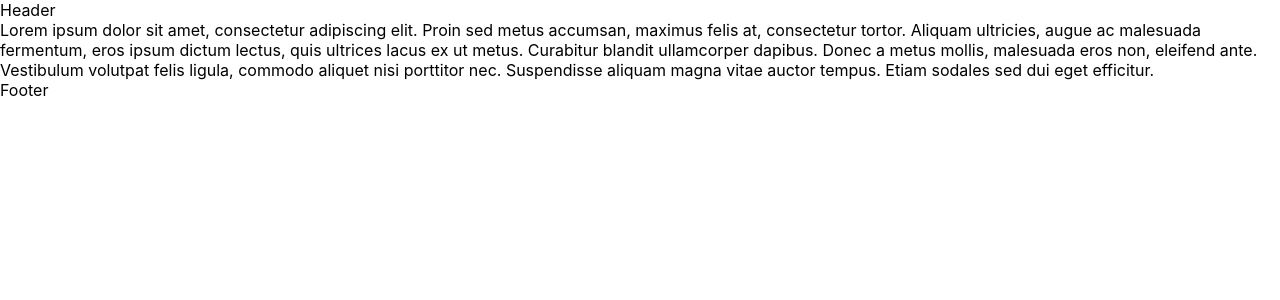
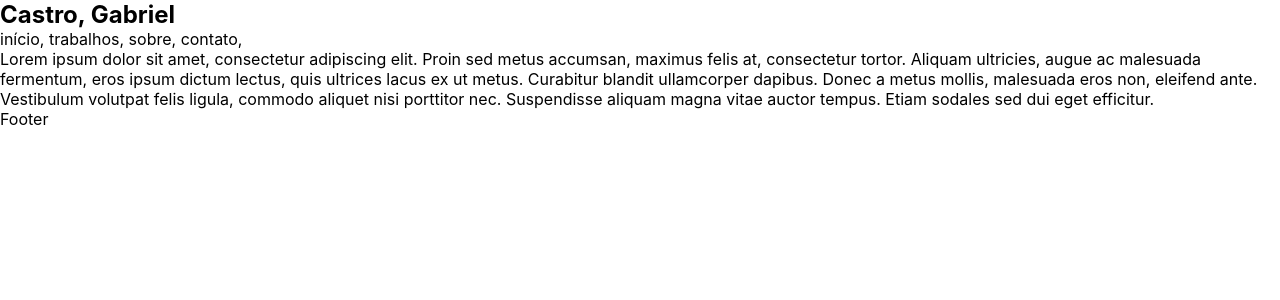
Before and after one commit to GabrielCastro-dev/my-portifolio, a React (Create React App) app: page / in a window 1280 px wide. Shown: the top 300 px of the page. Built offline with nearby package versions, Linux system fonts and the light colour scheme.

Commit message:
importing routes as Routes

```diff
--- a/src/index.js
+++ b/src/index.jsx
@@ -1,9 +1,9 @@
 import React from 'react';
 import ReactDOM from 'react-dom/client';
-import ProjectRoutes from './routes/ProjectRoutes';
+import { routes as Routes } from './routes/routes';
 import './index.css';
 
 const root = ReactDOM.createRoot(document.getElementById('root'));
 root.render(
-  <ProjectRoutes />
+  <Routes />
 );
--- a/src/layout/Header/Header.css
+++ b/src/layout/Header/Header.css
@@ -0,0 +1,4 @@
+
+.header a{
+    color: #000;
+}
--- a/src/layout/Header/Header.jsx
+++ b/src/layout/Header/Header.jsx
@@ -1,9 +1,18 @@
 import React from 'react';
+import { Link } from 'react-router-dom';
 import './Header.css';
 
 function Header() {
   return (
-    <div>Header</div>
+    <header className='header'>
+      <Link to='/'><h2>Castro, Gabriel</h2></Link>
+      <nav>
+        <Link to='/'>início, </Link>
+        <Link to='/works'>trabalhos, </Link>
+        <Link to='/about'>sobre, </Link>
+        <Link to='/contact'>contato, </Link>
+      </nav>
+    </header>
   )
 }
 
--- a/src/routes/ProjectRoutes.jsx
+++ b/src/routes/routes.jsx
@@ -4,7 +4,7 @@ import Works from '../pages/Works/Works';
 import About from '../pages/About/About';
 import Contact from '../pages/Contact/Contact';
 
-function ProjectRoutes() {
+export function routes() {
   return (
     <Router>
       <Routes>
@@ -16,5 +16,3 @@ function ProjectRoutes() {
     </Router>
   )
 }
-
-export default ProjectRoutes
```
